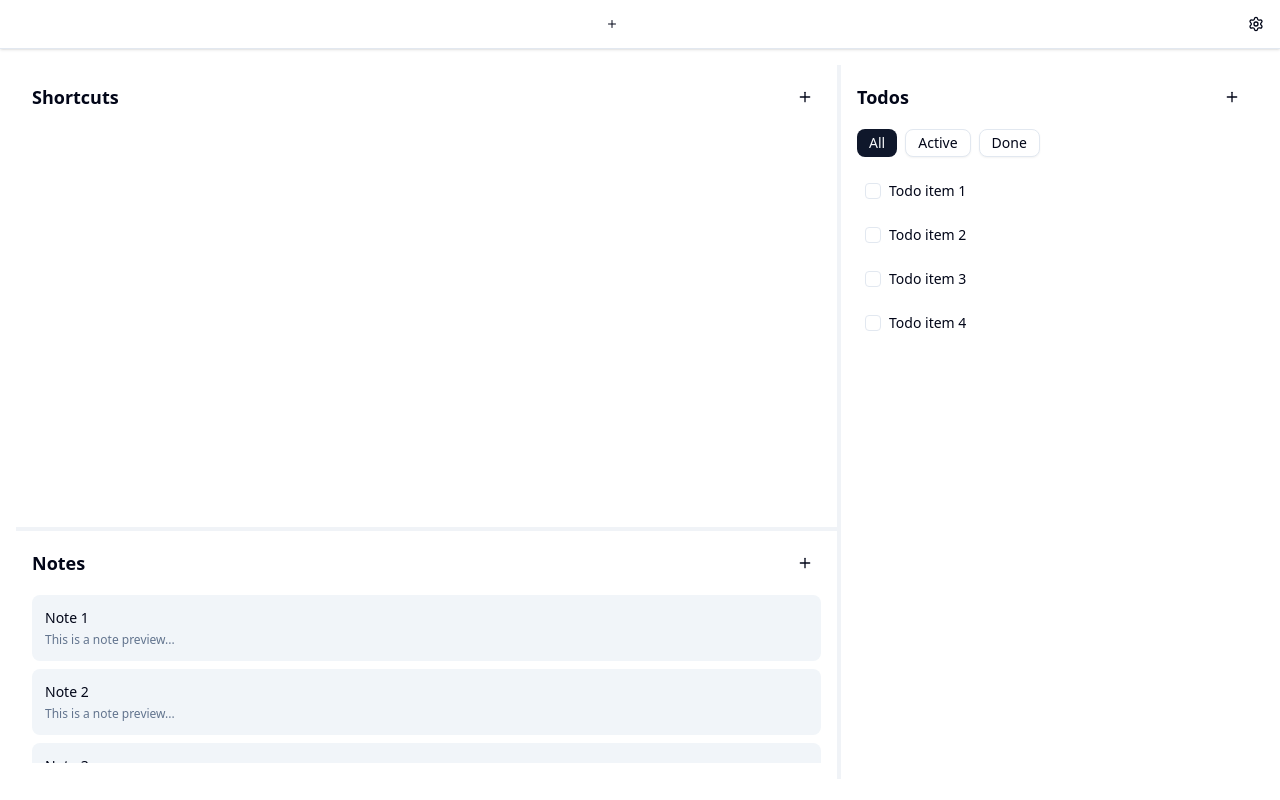
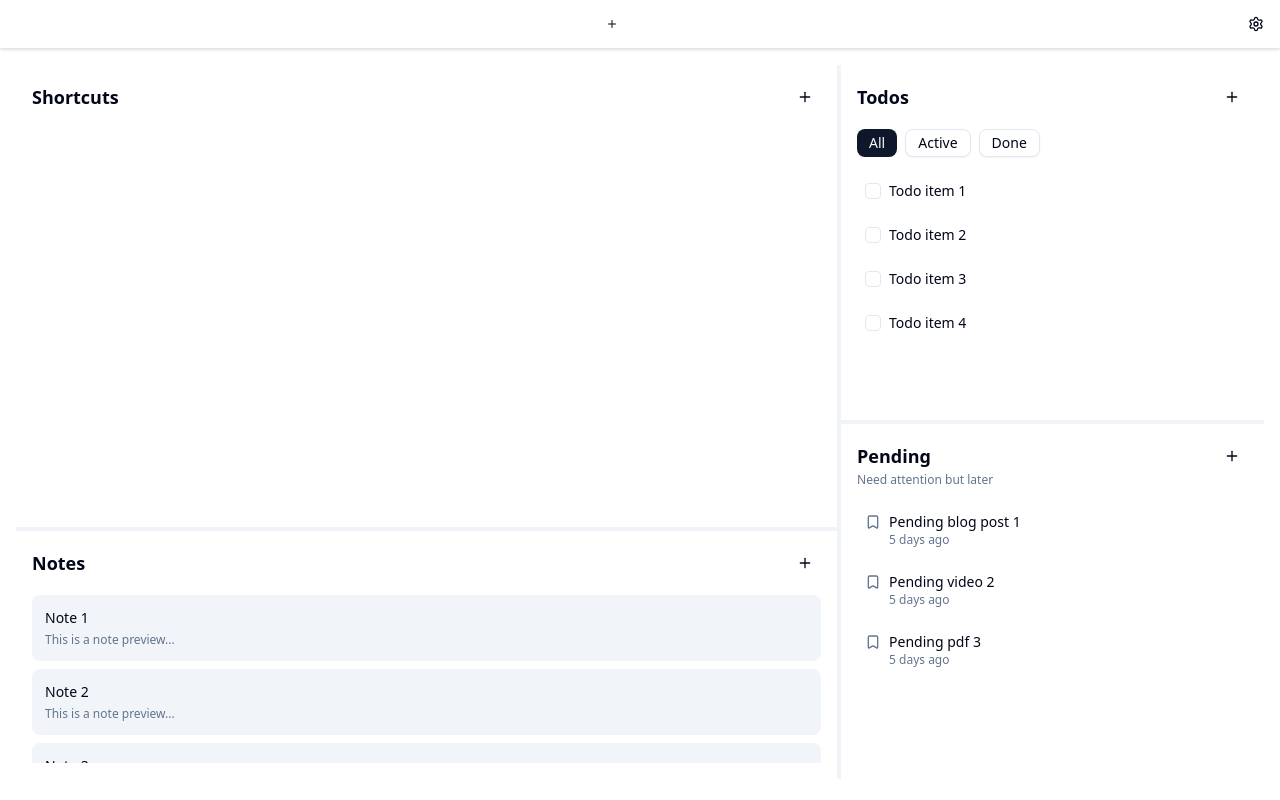
Before and after one commit to yogiprsetya/daily-tab, a React (Vite) app: page / in a window 1280 px wide. Built offline with nearby package versions, Linux system fonts and the light colour scheme.

Commit message:
init paneding widget

```diff
--- a/src/components/layout/main.tsx
+++ b/src/components/layout/main.tsx
@@ -1,5 +1,6 @@
 import { ShortcutsWidget } from '~/components/widgets/shortcuts';
 import { TodosWidget } from '~/components/widgets/todos';
+import { PendingWidget } from '~/components/widgets/pending';
 import { NotesWidget } from '~/components/widgets/notes';
 import { ResizeHandle } from '~/components/common/resize-handle';
 import { useLayout } from '~/state/use-layout';
@@ -8,8 +9,10 @@ export const MainLayout = () => {
   const {
     leftPanelWidth,
     topWidgetHeight,
+    rightPanelHeight,
     handleLeftPanelResize,
     handleTopWidgetResize,
+    handleRightPanelResize,
   } = useLayout();
 
   return (
@@ -43,8 +46,26 @@ export const MainLayout = () => {
           onMouseDown={handleLeftPanelResize}
         />
 
-        <div style={{ width: `${100 - leftPanelWidth}%` }} className="min-h-0">
-          <TodosWidget />
+        <div
+          style={{ width: `${100 - leftPanelWidth}%` }}
+          className="flex flex-col gap-0 min-w-0"
+        >
+          <div style={{ height: `${rightPanelHeight}%` }} className="min-h-0">
+            <TodosWidget />
+          </div>
+
+          {/* Resize Handle between todos and watch later */}
+          <ResizeHandle
+            isHorizontal={true}
+            onMouseDown={handleRightPanelResize}
+          />
+
+          <div
+            style={{ height: `${100 - rightPanelHeight}%` }}
+            className="min-h-0"
+          >
+            <PendingWidget />
+          </div>
         </div>
       </div>
     </main>
--- /dev/null
+++ b/src/components/widgets/pending.tsx
@@ -0,0 +1,47 @@
+import { Plus, Bookmark } from 'lucide-react';
+import { Button } from '~/components/ui/button';
+import { ScrollArea } from '../ui/scroll-area';
+
+export const PendingWidget = () => {
+  return (
+    <ScrollArea className="h-full flex flex-col bg-card p-4">
+      <div className="mb-4">
+        <div className="flex items-center justify-between">
+          <h2 className="text-lg font-semibold text-foreground">Pending</h2>
+
+          <Button size="icon-sm" variant="ghost" aria-label="Add pending item">
+            <Plus className="size-4" />
+          </Button>
+        </div>
+
+        <p className="text-xs font-medium text-muted-foreground">
+          Need attention but later
+        </p>
+      </div>
+
+      <div className="flex-1 overflow-y-auto">
+        {/* Pending items placeholder */}
+        <ul className="space-y-2">
+          {Array.from({ length: 3 }).map((_, i) => {
+            const types = ['Blog Post', 'Video', 'PDF'];
+            const type = types[i % types.length];
+            return (
+              <li
+                key={i}
+                className="flex items-start gap-2 p-2 rounded-md hover:bg-muted group"
+              >
+                <Bookmark className="h-4 w-4 shrink-0 mt-0.5 text-muted-foreground" />
+                <div className="flex-1 min-w-0">
+                  <p className="text-sm text-foreground truncate">
+                    Pending {type.toLowerCase()} {i + 1}
+                  </p>
+                  <p className="text-xs text-muted-foreground">5 days ago</p>
+                </div>
+              </li>
+            );
+          })}
+        </ul>
+      </div>
+    </ScrollArea>
+  );
+};
--- a/src/state/use-layout.ts
+++ b/src/state/use-layout.ts
@@ -10,9 +10,13 @@ export const useLayout = () => {
     () => loadLayout().topWidgetHeight
   );
 
+  const [rightPanelHeight, setRightPanelHeight] = useState(
+    () => loadLayout().rightPanelHeight
+  );
+
   useEffect(() => {
-    saveLayout({ leftPanelWidth, topWidgetHeight });
-  }, [leftPanelWidth, topWidgetHeight]);
+    saveLayout({ leftPanelWidth, topWidgetHeight, rightPanelHeight });
+  }, [leftPanelWidth, topWidgetHeight, rightPanelHeight]);
 
   const handleLeftPanelResize = useCallback(
     (e: React.MouseEvent) => {
@@ -73,12 +77,46 @@ export const useLayout = () => {
     [topWidgetHeight]
   );
 
+  const handleRightPanelResize = useCallback(
+    (e: React.MouseEvent) => {
+      e.preventDefault();
+      const startY = e.clientY;
+      const startHeight = rightPanelHeight;
+      const container = (e.currentTarget as HTMLElement).parentElement;
+      if (!container) return;
+
+      const containerHeight = container.offsetHeight;
+
+      const handleMouseMove = (moveEvent: MouseEvent) => {
+        const deltaY = moveEvent.clientY - startY;
+        const deltaPercent = (deltaY / containerHeight) * 100;
+        const newHeight = Math.max(
+          20,
+          Math.min(80, startHeight + deltaPercent)
+        );
+        setRightPanelHeight(newHeight);
+      };
+
+      const handleMouseUp = () => {
+        document.removeEventListener('mousemove', handleMouseMove);
+        document.removeEventListener('mouseup', handleMouseUp);
+      };
+
+      document.addEventListener('mousemove', handleMouseMove);
+      document.addEventListener('mouseup', handleMouseUp);
+    },
+    [rightPanelHeight]
+  );
+
   return {
     leftPanelWidth,
     setLeftPanelWidth,
     topWidgetHeight,
     setTopWidgetHeight,
+    rightPanelHeight,
+    setRightPanelHeight,
     handleLeftPanelResize,
     handleTopWidgetResize,
+    handleRightPanelResize,
   };
 };
--- a/src/types/settings.ts
+++ b/src/types/settings.ts
@@ -10,6 +10,7 @@ export type Settings = {
 };
 
 export type LayoutState = {
-  leftPanelWidth: number; // percent
-  topWidgetHeight: number; // percent
+  leftPanelWidth: number;
+  topWidgetHeight: number;
+  rightPanelHeight: number;
 };
--- a/src/utils/settings.ts
+++ b/src/utils/settings.ts
@@ -13,6 +13,12 @@ const TODOS_KEY = 'dt_todos';
 const NOTES_KEY = 'dt_notes';
 const LAYOUT_KEY = 'dt_layout';
 const SCHEMA_VERSION = 1;
+
+const DEFAULT_LAYOUT_STATE = {
+  leftPanelWidth: 66,
+  topWidgetHeight: 65,
+  rightPanelHeight: 50,
+};
 
 function now() {
   return Date.now();
@@ -163,19 +169,20 @@ export function loadLayout(): LayoutState {
   try {
     const raw = localStorage.getItem(LAYOUT_KEY);
 
-    if (!raw) return { leftPanelWidth: 66, topWidgetHeight: 65 };
+    if (!raw) return DEFAULT_LAYOUT_STATE;
 
     const parsed = JSON.parse(raw) as LayoutState;
 
     if (
       typeof parsed.leftPanelWidth !== 'number' ||
-      typeof parsed.topWidgetHeight !== 'number'
+      typeof parsed.topWidgetHeight !== 'number' ||
+      typeof parsed.rightPanelHeight !== 'number'
     )
-      return { leftPanelWidth: 66, topWidgetHeight: 65 };
+      return DEFAULT_LAYOUT_STATE;
 
     return parsed;
   } catch {
-    return { leftPanelWidth: 66, topWidgetHeight: 65 };
+    return DEFAULT_LAYOUT_STATE;
   }
 }
 
```
